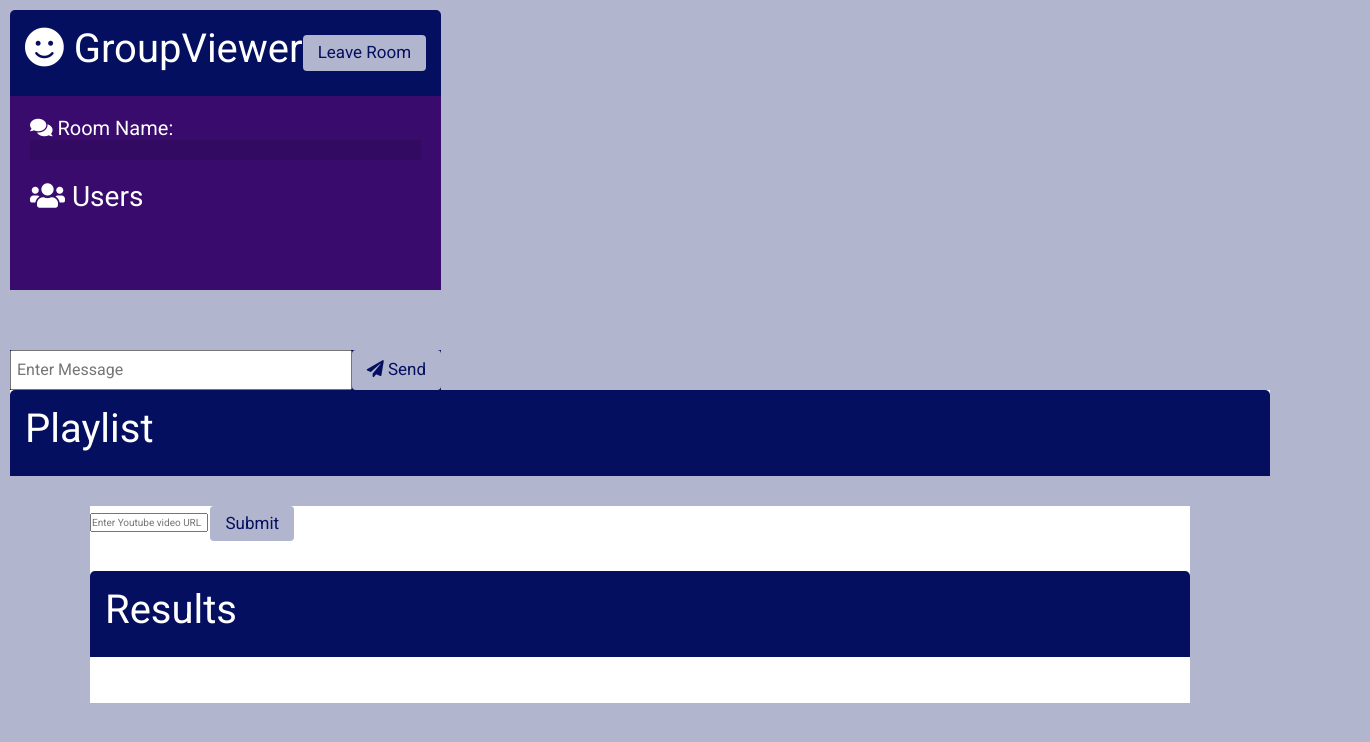
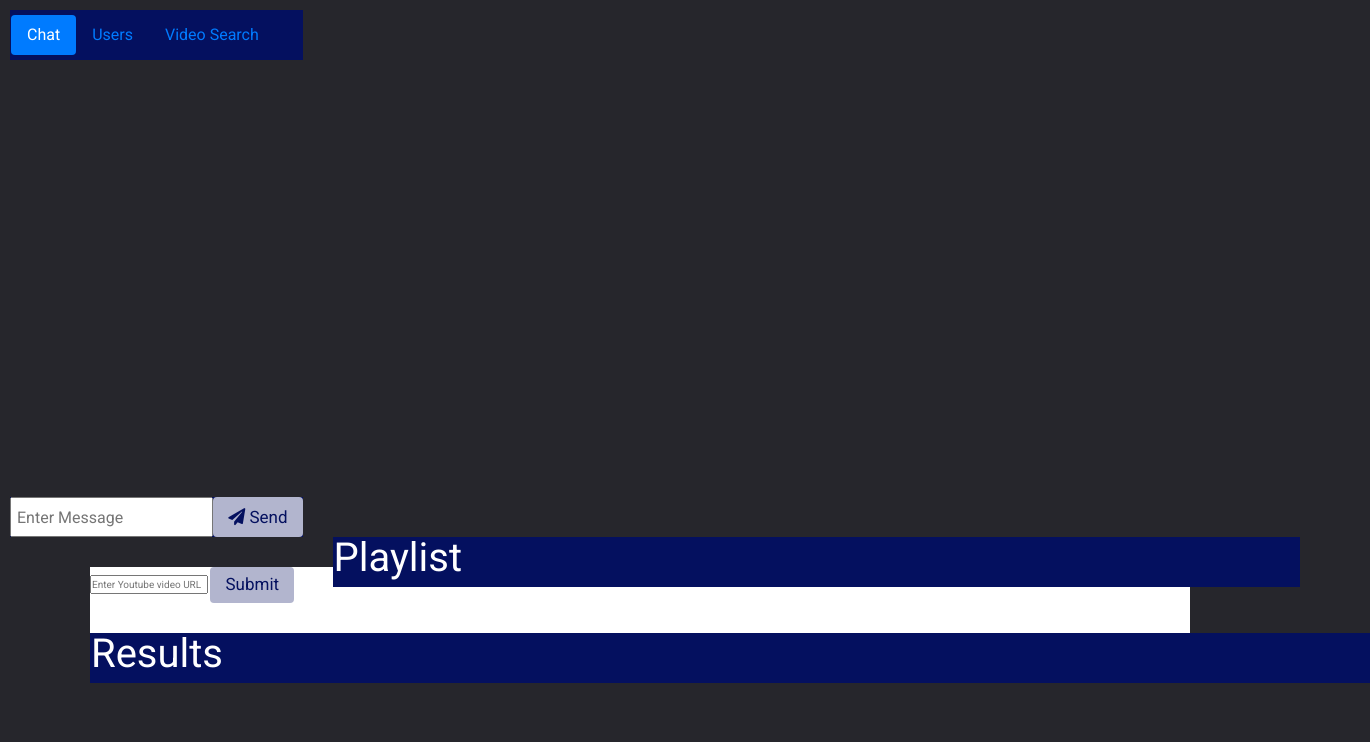
Before and after one commit to mxjeffers/GroupViewer, a website: page public/chat.html in a window 1280 px wide. Shown: the whole page, 1370 px wide, since content can reach past the window. Drawn offline with nearby package versions, Linux system fonts and the light colour scheme; no server answers.

Commit message:
Fixed side box initial

```diff
--- a/public/chat.html
+++ b/public/chat.html
@@ -12,20 +12,43 @@
   <title>GroupViewer</title>
 </head>
 <body>
-  <div class="flex-container">
+  <div class="container-fluid no-gutters">
+    <div class="row">
+      <div class="col-3">
         <div class="chat-container">
           <header class="chat-header">
+            <!--
             <h1><i class="fas fa-smile"></i> GroupViewer</h1>
             <a href="index.html" class="btn">Leave Room</a>
+            -->
+            <ul class="nav nav-pills" id="myTab" role="tablist">
+              <li>
+                <a href="#chat-tab-data" class="nav-link active" id="chat-tab" data-toggle="pill" role="tab" aria-controls="chat-tab-data" aria-selected="true">Chat</a>
+              </li>
+              <li class="nav-item waves-effect waves-light">
+                <a href="#users-tab-data" class="nav-link" id="user-tab-md" data-toggle="pill" role="tab" aria-controls="users-tab-data" aria-selected="false">Users</a>
+              </li>
+              <li class="nav-item waves-effect waves-light">
+                <a href="" class="nav-link" id="search-tab" data-toggle="pill" role="tab">Video Search</a>
+              </li>
+            </ul>
           </header>
           <main class="chat-main">
+            <div class="tab-content" id ="myTabContent">
+            <div class="tab-pane fade in active" id="chat-tab-data" role="tabpanel">
+
+            <div class="chat-messages">
+            </div>
+          </div>
+          <div class="tab-pane fade" id="users-tab-data" role="tabpanel">
             <div class="chat-sidebar">
               <h5><i class="fas fa-comments"></i> Room Name:</h5>
               <h2 id="room-name"></h2>
               <h3><i class="fas fa-users"></i> Users</h3>
               <ul id="users"></ul>
             </div>
-      <div class="chat-messages">
+            <h5>IT WORKS BITCH</h5>
+          </div>
         </div>
           </main>
           <div class="chat-form-container">
@@ -42,20 +65,21 @@
           </div>
         </div>
 
-
-
-    <div class="iframe-container">
+      </div>
+    <div class="col-9">
+      <div class="embed-responsive embed-responsive-16by9">
         <div id="player"></div>
         </div>
-    </div>
+
       <div class="playlist">
         <header class="playlist-header">
           <h1>Playlist</h1>
         </header>
         <div id="playlist-main"></div>
-
       </div>
-
+    </div>
+    </div>
+  </div>
     <div class="youtube-playlist-container">
       <form id="search_video">
         <input
@@ -73,7 +97,8 @@
 
         </div>
       </div>
-    </div>  <script src=https://cdnjs.cloudflare.com/ajax/libs/qs/6.9.4/qs.min.js></script>
+    </div>
+  <script src=https://cdnjs.cloudflare.com/ajax/libs/qs/6.9.4/qs.min.js></script>
   <script src="/socket.io/socket.io.js"></script>
   <script src="js/main.js"></script>
 </body>
--- a/public/css/style.css
+++ b/public/css/style.css
@@ -6,6 +6,7 @@
 	--light-color: #b2b5ce;
 	--success-color: #5cb85c;
 	--error-color: #d9534f;
+	--background-color: #26262c;
 }
 
 * {
@@ -17,7 +18,7 @@
 body {
 	font-family: 'Roboto', sans-serif;
 	font-size: 10px;
-	background: var(--light-color);
+	background: var(--background-color);
 	margin: 10px;
 }
 h5 {display: inline;}
@@ -75,7 +76,9 @@ a {
 	display: flex;
 }
 
-
+#chat-tab-data{
+	width: 100%;
+}
 .playlist-result{
 	display: inline-block;
 	width: 320px;
@@ -124,32 +127,50 @@ a {
 
 .chat-container{
 	max-width: 500px;
+	width: 100%;
 	height: 100%;
-	display: grid;
+	position: relative;
+	display: flex;
+
+
 }
-
-.chat-header, .results-header, .playlist-header {
+.chat-header{
 	background: var(--dark-color-a);
 	color: rgb(255, 255, 255);
-	border-top-left-radius: 5px;
-	border-top-right-radius: 5px;
-	padding: 15px;
+	height: 50px;
+	padding: 1px;
 	display: flex;
 	align-items: center;
 	justify-content: space-between;
+	width: 100%;
+	position: absolute;
+}
+
+.results-header, .playlist-header {
+	background: var(--dark-color-a);
+	color: rgb(255, 255, 255);
+	height: 50px;
+	padding: 1px;
+	display: flex;
+	align-items: center;
+	justify-content: space-between;
+	width: 100%;
+	position: absolute;
+
 }
 
 .chat-main, .results-main {
-	display: grid;
-	grid-template-columns: 1fr;
+	padding-top: 50px;
 	max-width: 1100px;
 	overflow: hidden;
-	max-height: 100%;
+	height:(100% - 200px);
+	display: flex;
+	padding-bottom: 40px;
 
 }
 .tab-content{
-	display: grid;
-	grid-template-columns: 1fr 3fr;
+	display: flex;
+
 }
 
 .chat-sidebar {
@@ -157,8 +178,11 @@ a {
 	color: #fff;
 	padding: 20px 20px 60px;
 	overflow-y: scroll;
+	width: 100%;
 	height: 100%;
-	float: right;
+	float: left;
+
+
 }
 
 .chat-sidebar h2 {
@@ -179,6 +203,7 @@ a {
 .chat-messages, .results-main{
 	padding: 30px;
 	height: 100%;
+	width: 100%;
 	overflow-y: scroll;
 }
 
@@ -204,6 +229,10 @@ a {
 .chat-form-container {
 	padding:  0px;
 	background-color: var(--dark-color-a);
+	position: absolute;
+	bottom: 0;
+	width: 100%;
+
 }
 
 .chat-form-container form {
```
Lines whose indentation alone changed are shown as unchanged.
